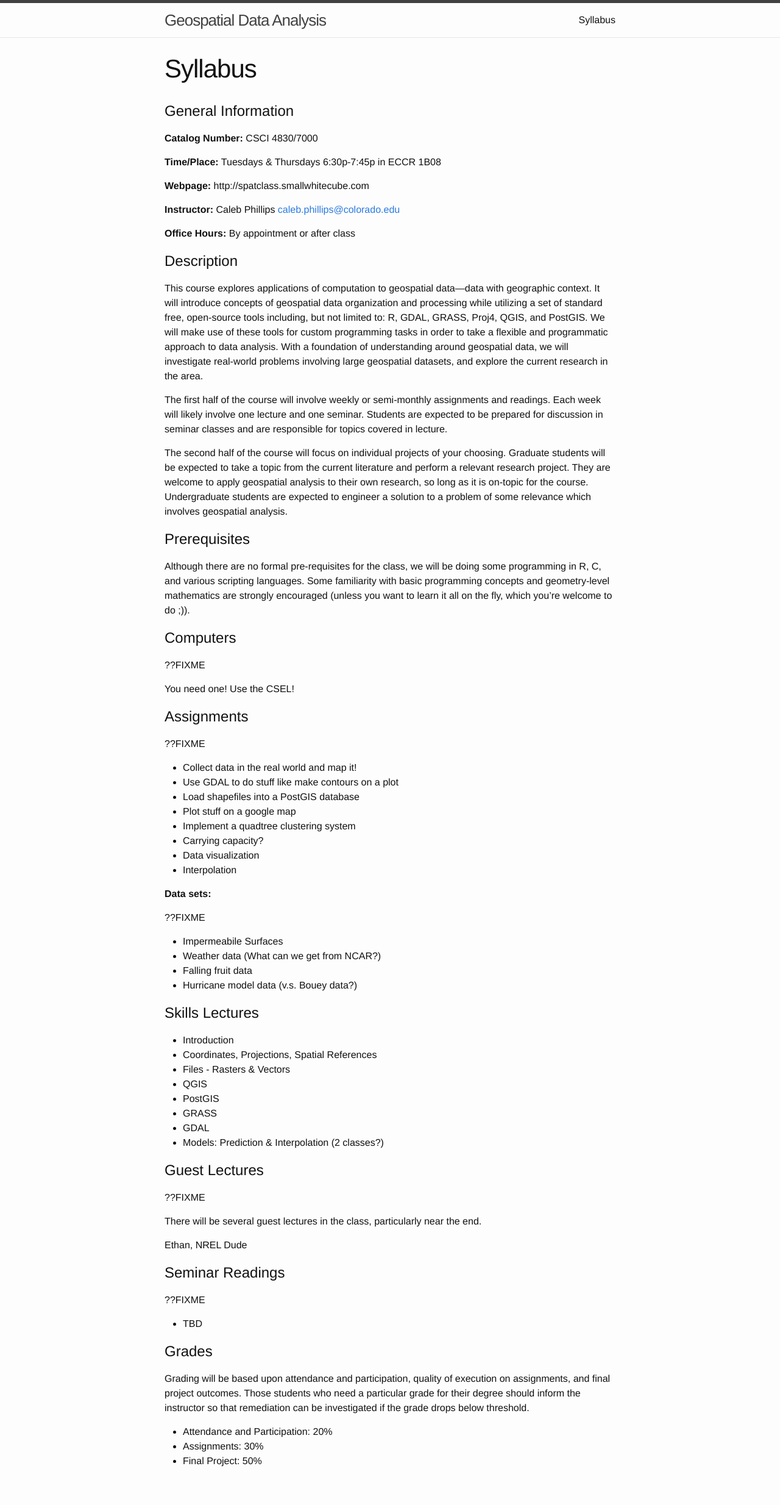
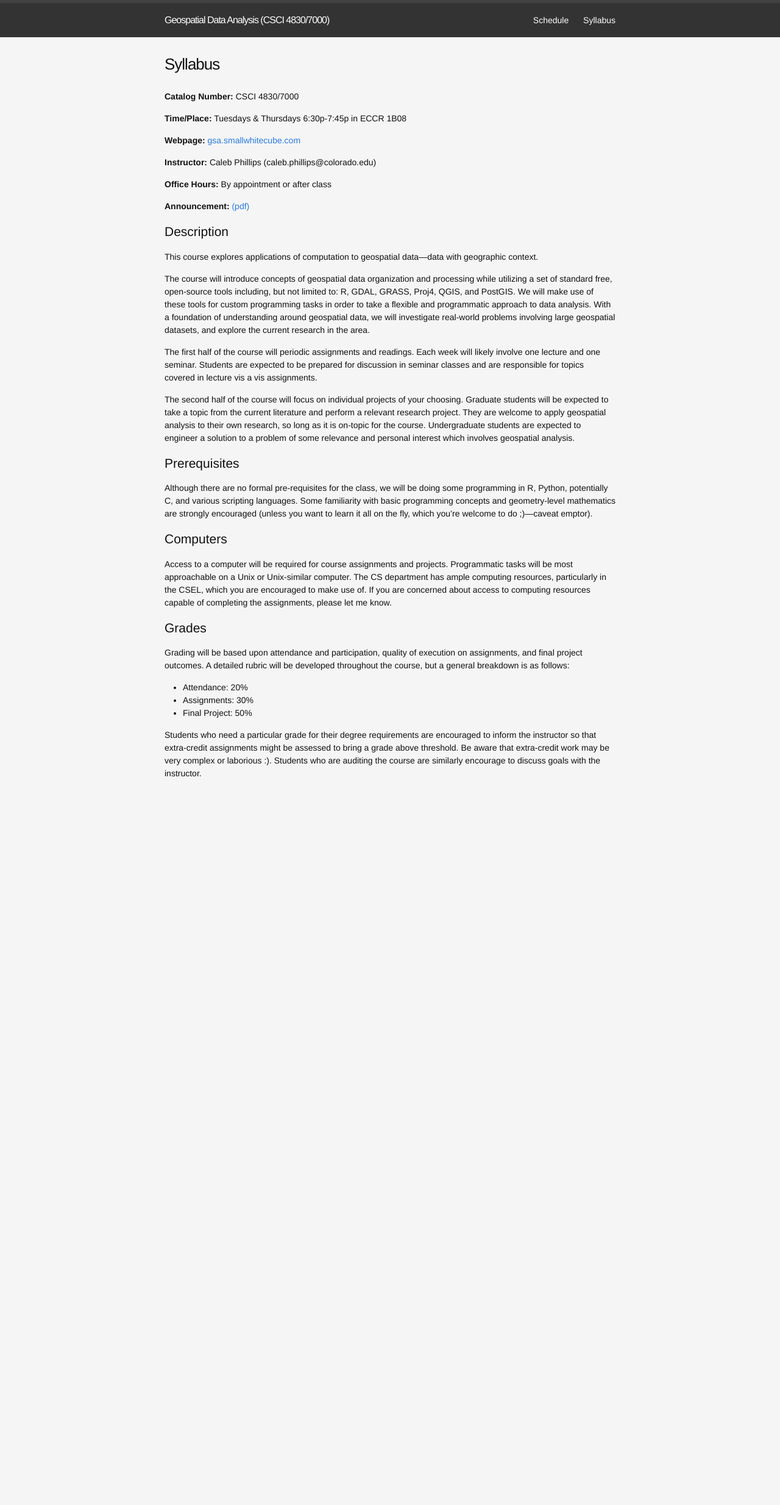
Before and after one commit to somerandomsequence/csci-4830-7000-gsa, a Jekyll site: the page built from syllabus.md, in a window 1280 px wide. Shown: the whole page at 61% size. Built offline with Jekyll 4.4.1, drawn with Linux system fonts in a browser that asks for light colours; after the commit the page ends 1339 px from its top, so only the background shows below that.

Commit message:
Flesh out website

```diff
--- a/_config.yml
+++ b/_config.yml
@@ -1,5 +1,5 @@
 # Site settings
-title: Geospatial Data Analysis
+title: Geospatial Data Analysis (CSCI 4830/7000)
 email: caleb.phillips@colorado.edu
 baseurl: "" # the subpath of your site, e.g. /blog/
 url: "http://spatclass.smallwhitecube.com" # the base hostname & protocol for your site
--- a/_sass/_base.scss
+++ b/_sass/_base.scss
@@ -21,6 +21,7 @@
     color: $text-color;
     background-color: $background-color;
     -webkit-text-size-adjust: 100%;
+    background: #f5f5f5;
 }
 
 
--- a/_sass/_layout.scss
+++ b/_sass/_layout.scss
@@ -5,21 +5,24 @@
     border-top: 5px solid $grey-color-dark;
     border-bottom: 1px solid $grey-color-light;
     min-height: 56px;
+    background: #333;
+    color: white;
 
     // Positioning context for the mobile navigation icon
     position: relative;
 }
 
 .site-title {
-    font-size: 26px;
+    font-size: 16px;
     line-height: 56px;
     letter-spacing: -1px;
     margin-bottom: 0;
     float: left;
+    color: white;
 
     &,
     &:visited {
-        color: $grey-color-dark;
+        color: white;
     }
 }
 
@@ -27,12 +30,13 @@
     float: right;
     line-height: 56px;
 
+
     .menu-icon {
         display: none;
     }
 
     .page-link {
-        color: $text-color;
+        color: white;
         line-height: $base-line-height;
 
         // Gaps between nav items, but not on the first one
@@ -82,6 +86,7 @@
         .page-link {
             display: block;
             padding: 5px 10px;
+            color: black;
         }
     }
 }
@@ -166,7 +171,7 @@
 }
 
 .page-heading {
-    font-size: 20px;
+    font-size: 18px;
 }
 
 .post-list {
@@ -198,12 +203,12 @@
 }
 
 .post-title {
-    font-size: 42px;
+    font-size: 26px;
     letter-spacing: -1px;
     line-height: 1;
 
     @include media-query($on-laptop) {
-        font-size: 36px;
+        font-size: 26px;
     }
 }
 
@@ -211,15 +216,15 @@
     margin-bottom: $spacing-unit;
 
     h2 {
-        font-size: 32px;
+        font-size: 20px;
 
         @include media-query($on-laptop) {
-            font-size: 28px;
+            font-size: 20px;
         }
     }
 
     h3 {
-        font-size: 26px;
+        font-size: 16px;
 
         @include media-query($on-laptop) {
             font-size: 22px;
@@ -227,7 +232,7 @@
     }
 
     h4 {
-        font-size: 20px;
+        font-size: 16px;
 
         @include media-query($on-laptop) {
             font-size: 18px;
--- a/css/main.scss
+++ b/css/main.scss
@@ -7,7 +7,7 @@
 
 // Our variables
 $base-font-family: Helvetica, Arial, sans-serif;
-$base-font-size:   16px;
+$base-font-size:   14px;
 $small-font-size:  $base-font-size * 0.875;
 $base-line-height: 1.5;
 
--- a/syllabus.md
+++ b/syllabus.md
@@ -3,104 +3,58 @@
 title: Syllabus
 permalink: /syllabus/
 ---
-#General Information
-
 **Catalog Number:** CSCI 4830/7000
 
 **Time/Place:** Tuesdays & Thursdays 6:30p-7:45p in ECCR 1B08
 
-**Webpage:** http://spatclass.smallwhitecube.com
+**Webpage:** [gsa.smallwhitecube.com](http://gsa.smallwhitecube.com)
 
-**Instructor:** Caleb Phillips <caleb.phillips@colorado.edu>
+**Instructor:** Caleb Phillips (caleb.phillips@colorado.edu)
 
 **Office Hours:** By appointment or after class
+
+**Announcement:** [(pdf)](/pdfs/announcement.pdf)
 
 #Description
 
 This course explores applications of computation to geospatial data---data with geographic context.
-It will introduce concepts of geospatial data organization and processing while utilizing
+
+The course will introduce concepts of geospatial data organization and processing while utilizing
 a set of standard free, open-source tools including, but not limited to: R, GDAL, GRASS, Proj4,
 QGIS, and PostGIS. We will make use of these tools for custom programming tasks in order to take
 a flexible and programmatic approach to data analysis. With a foundation of understanding around
 geospatial data, we will investigate real-world problems involving large geospatial datasets, and
 explore the current research in the area.
 
-The first half of the course will involve weekly or semi-monthly assignments and readings. Each week
+The first half of the course will periodic assignments and readings. Each week
 will likely involve one lecture and one seminar. Students are expected to be prepared for discussion
-in seminar classes and are responsible for topics covered in lecture.
+in seminar classes and are responsible for topics covered in lecture vis a vis assignments.
 
 The second half of the course will focus on individual projects of your choosing. Graduate students
 will be expected to take a topic from the current literature and perform a relevant research project.
 They are welcome to apply geospatial analysis to their own research, so long as it is on-topic for the
-course. Undergraduate students are expected to engineer a solution to a problem of some relevance
+course. Undergraduate students are expected to engineer a solution to a problem of some relevance and personal interest
 which involves geospatial analysis.
 
 #Prerequisites
 
-Although there are no formal pre-requisites for the class, we will be doing some programming in R,
+Although there are no formal pre-requisites for the class, we will be doing some programming in R, Python, potentially
 C, and various scripting languages. Some familiarity with basic programming concepts and geometry-level
 mathematics are strongly encouraged (unless you want to learn it all on the fly, which you're welcome
-to do ;)).
+to do ;)---caveat emptor).
 
 #Computers
 
-??FIXME
+Access to a computer will be required for course assignments and projects. Programmatic tasks will be most approachable on a Unix or Unix-similar computer. The CS department has ample computing resources, particularly in the CSEL, which you are encouraged to make use of. If you are concerned about access to computing resources capable of completing the assignments, please let me know.
 
-You need one! Use the CSEL!
-
-#Assignments
-
-??FIXME
-
-* Collect data in the real world and map it!
-* Use GDAL to do stuff like make contours on a plot
-* Load shapefiles into a PostGIS database
-* Plot stuff on a google map
-* Implement a quadtree clustering system
-* Carrying capacity?
-* Data visualization
-* Interpolation
-
-**Data sets:**
-
-??FIXME
-
-* Impermeabile Surfaces
-* Weather data (What can we get from NCAR?)
-* Falling fruit data
-* Hurricane model data (v.s. Bouey data?)
-
-#Skills Lectures
-
-* Introduction
-* Coordinates, Projections, Spatial References
-* Files - Rasters & Vectors
-* QGIS
-* PostGIS
-* GRASS
-* GDAL
-* Models: Prediction & Interpolation (2 classes?)
-
-#Guest Lectures
-
-??FIXME
-
-There will be several guest lectures in the class, particularly near the end.
-
-Ethan, NREL Dude
-
-#Seminar Readings
-
-??FIXME
-
-* TBD
 
 #Grades
 
 Grading will be based upon attendance and participation, quality of execution on assignments, and
-final project outcomes. Those students who need a particular grade for their degree should inform
-the instructor so that remediation can be investigated if the grade drops below threshold.
+final project outcomes. A detailed rubric will be developed throughout the course, but a general breakdown is as follows:
 
-  * Attendance and Participation: 20%
+  * Attendance: 20%
   * Assignments: 30%
   * Final Project: 50%
+
+Students who need a particular grade for their degree requirements are encouraged to inform the instructor so that extra-credit assignments might be assessed to bring a grade above threshold. Be aware that extra-credit work may be very complex or laborious :). Students who are auditing the course are similarly encourage to discuss goals with the instructor.
```
Also changed, not shown: index.md (+1 -2 lines), misc.md (added, +50 -0 lines), schedule.md (added, +31 -0 lines), images/missdelta.jpg (added), 8 other files.
